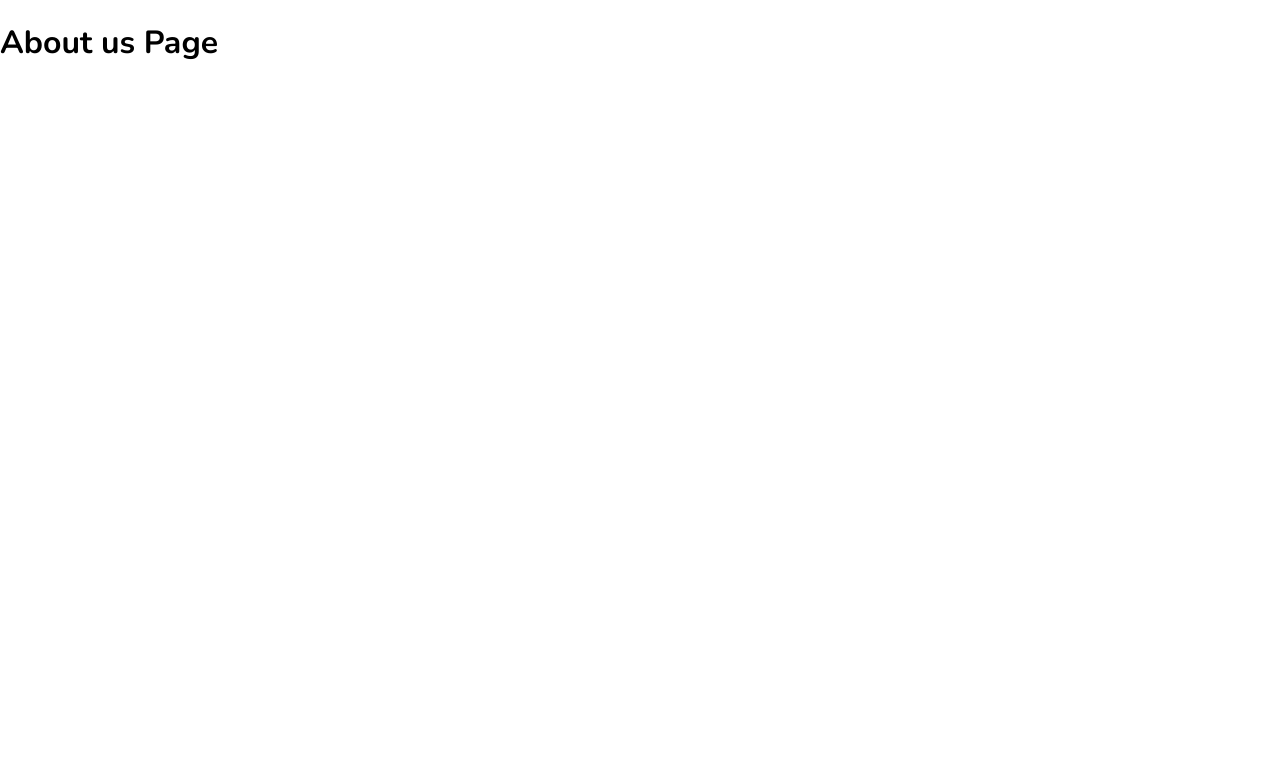
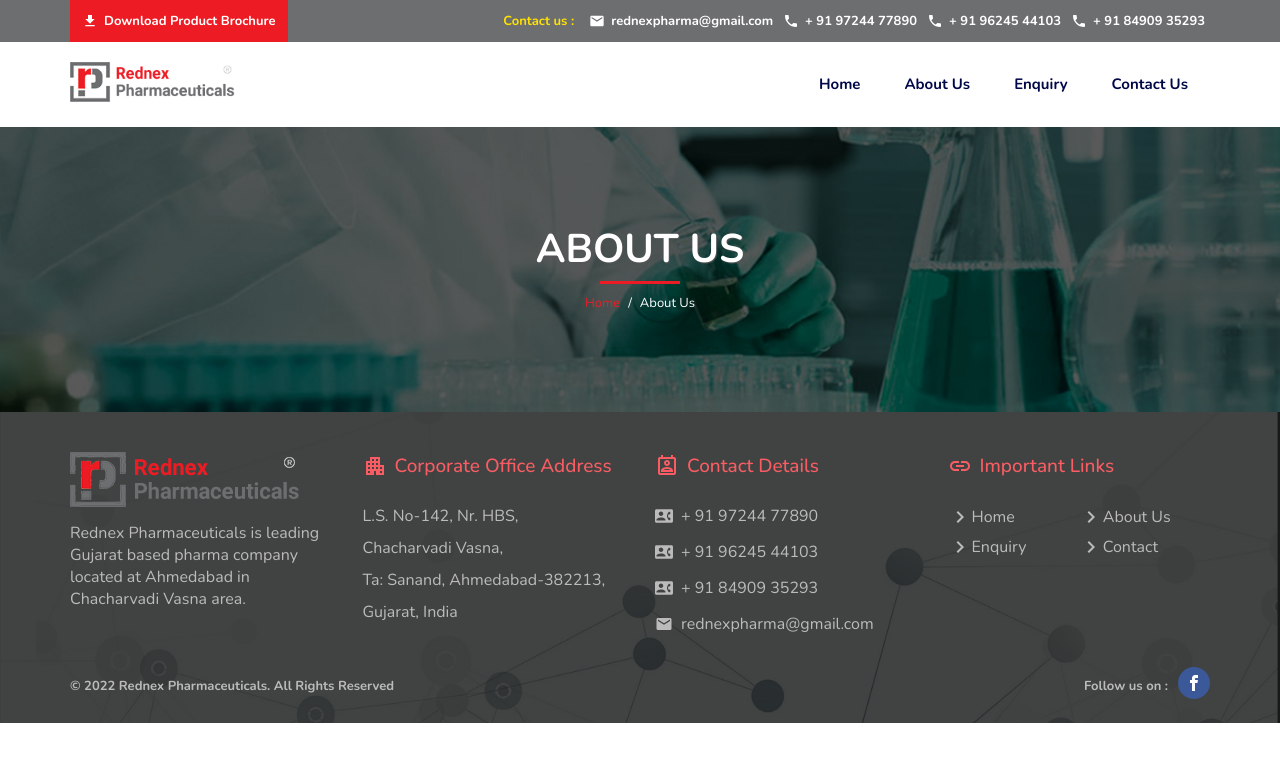
Before and after one commit to pritesh511/rednexpharma, a Next.js app: page /about-us in a window 1280 px wide. Shown: the top 762 px of the page. Built offline with nearby package versions, Linux system fonts and the light colour scheme.

Commit message:
section header design

```diff
--- /dev/null
+++ b/components/section-header/section-header.js
@@ -0,0 +1,27 @@
+import Link from "next/link";
+import { Container } from "../../styles/commonStyles";
+import { BannerBlock, BannerSection, BreadCrum, Line, Slash } from "./styles";
+
+const SectionHeader = () => {
+  return (
+    <>
+      <BannerSection>
+        <Container>
+          <BannerBlock>
+            <h1>About Us</h1>
+            <Line></Line>
+          </BannerBlock>
+          <BreadCrum>
+            <Link href="/">
+              <a>Home</a>
+            </Link>
+            <Slash>/</Slash>
+            <span>About Us</span>
+          </BreadCrum>
+        </Container>
+      </BannerSection>
+    </>
+  );
+};
+
+export default SectionHeader;
--- /dev/null
+++ b/components/section-header/styles.js
@@ -0,0 +1,62 @@
+import styled from "styled-components";
+import { Heading2, Text3 } from "../../styles/styles";
+
+const BannerSection = styled.section`
+  background-image: url("/images/banner_bg.jpg");
+  padding: 100px 0;
+  background-repeat: no-repeat;
+  background-size: cover;
+  background-position: top center;
+`;
+
+const BannerBlock = styled.div`
+  display: flex;
+  flex-direction: column;
+  align-items: center;
+  h1 {
+    font-size: 40px;
+    line-height: 44px;
+    font-weight: 700;
+    text-transform: uppercase;
+    text-shadow: 1px 1px 1px #555555;
+    text-align: center;
+    margin: 0;
+    color: var(--white);
+  }
+`;
+const Line = styled.div`
+  position: relative;
+  background: var(--danger);
+  height: 3px;
+  width: 80px;
+  margin: 10px auto;
+`;
+
+const BreadCrum = styled.div`
+  display: flex;
+  align-items: center;
+  justify-content: center;
+  a {
+    ${Text3}
+    color: var(--danger);
+    display: inline-block;
+    font-weight: 400;
+    transition: all 300ms;
+    :hover {
+      color: var(--light-danger);
+    }
+  }
+  span {
+    ${Text3}
+    color: var(--white);
+    display: inline-block;
+    font-weight: 400;
+  }
+`;
+
+const Slash = styled.span`
+  margin: 0 8px;
+  color: var(--white);
+`;
+
+export { BannerSection, BannerBlock, Line, BreadCrum, Slash };
--- a/pages/about-us.js
+++ b/pages/about-us.js
@@ -1,7 +1,17 @@
+import { NextSeo } from "next-seo";
+import Layout from "../components/layout";
+import SectionHeader from "../components/section-header/section-header";
+
 const About = () => {
   return (
     <>
-      <h1>About us Page</h1>
+      <NextSeo
+        title="About Us | Rednex Pharmaceuticals"
+        description="Rednex Pharmaceuticals"
+      />
+      <Layout>
+        <SectionHeader />
+      </Layout>
     </>
   );
 };
```
Also changed, not shown: public/images/banner_bg.jpg (added).
